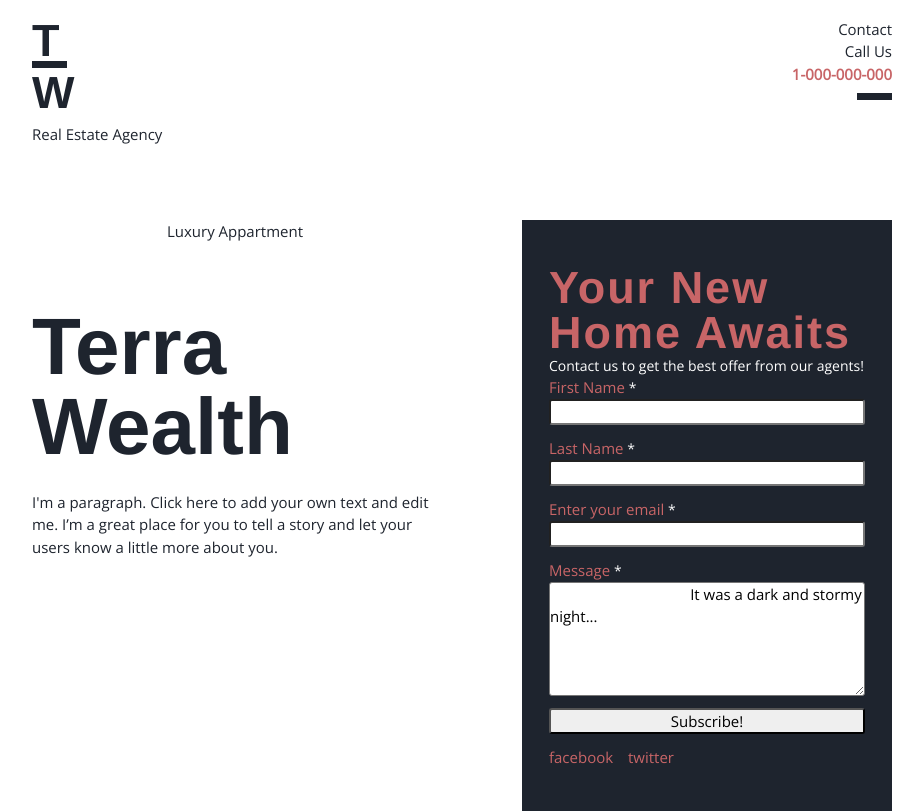
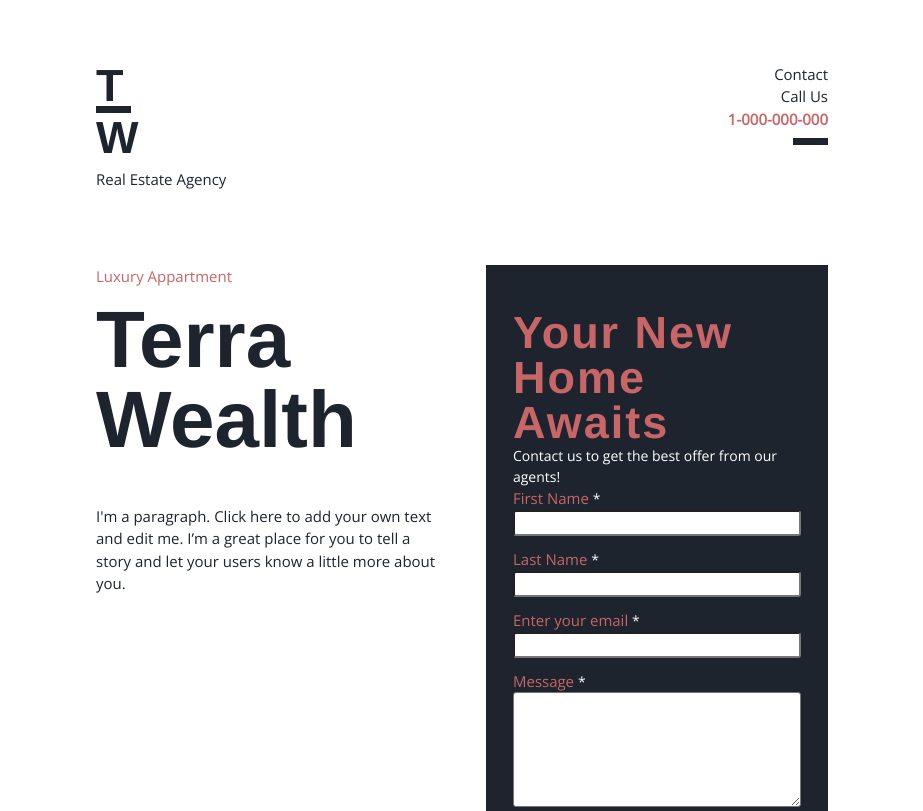
Before and after one commit to e-kai00/terra-wealth, a plain HTML site: page index.html in a window 1280 px wide. Shown: the top 811 px of the page, without its empty margins (178-1101 px from the left). Drawn offline with nearby package versions, Linux system fonts and the light colour scheme.

Commit message:
Style intro section

```diff
--- a/asserts/scss/main.scss
+++ b/asserts/scss/main.scss
@@ -69,7 +69,43 @@ form textarea {
 }
 
 header {
+  margin-top: 3em;
   margin-bottom: 5em;
+}
+
+// --------------------------------------------------------utility classes
+
+.even-columns {
+  display: flex;
+  gap: 3rem;
+}
+
+.even-columns > * {
+  flex: 1;
+  display: flex;
+  flex-direction: column;
+  align-items: center;
+}
+
+.text-center > * {
+  margin-inline: auto;
+}
+
+.page-title {
+  font-family: var(--ff-500);
+  font-size: var(--fs-900);
+  font-weight: var(--fw-bold);
+
+  max-width: 25ch;
+  line-height: 1;
+}
+
+.subtitle {
+  font-family: var(--ff-500);
+  font-size: var(--fs-700);
+  font-weight: var(--fw-bold);
+  line-height: 1;
+  letter-spacing: 2px;
 }
 
 // --------------------------------------------------------general styling
@@ -95,7 +131,7 @@ main {
 }
 
 [class*=__container] {
-  max-width: 70vw;
+  max-width: 60vw;
   margin: 0 auto;
   padding: 1.2em;
 }
@@ -150,6 +186,25 @@ main {
 
 
 // --------------------------------------------------------intro
+
+.intro__content {
+
+  .intro__title {
+    align-items: flex-start;
+
+    > p:first-of-type {
+      color: var(--clr-accent);
+      font-size: var(--fs-400);
+    }
+  }
+
+  .intro--big-title {
+    margin-top: .8em;
+    margin-bottom: 3em;
+  }
+
+}
+
 .form-wrapper {
   @include color-scheme(var(--clr-accent), var(--clr-text));
   padding: 3em 1.8em;
@@ -174,40 +229,3 @@ main {
 
 
 }
-
-
-// utility classes
-
-.even-columns {
-  display: flex;
-  gap: 3rem;
-}
-
-.even-columns > * {
-  flex: 1;
-  display: flex;
-  flex-direction: column;
-  align-items: center;
-}
-
-.text-center > * {
-  margin-inline: auto;
-}
-
-.page-title {
-  font-family: var(--ff-500);
-  font-size: var(--fs-900);
-  font-weight: var(--fw-bold);
-
-  max-width: 25ch;
-  margin-block: 4rem 1.5rem;
-  line-height: 1;
-}
-
-.subtitle {
-  font-family: var(--ff-500);
-  font-size: var(--fs-700);
-  font-weight: var(--fw-bold);
-  line-height: 1;
-  letter-spacing: 2px;
-}
--- a/index.html
+++ b/index.html
@@ -40,9 +40,13 @@
                     <div class="intro__content even-columns">
                         <div class="intro__title">
                             <p>Luxury Appartment</p>
-                            <h1 class="page-title">Terra Wealth</h1>
+                            <div class="intro--big-title">
+                                <p class="page-title">Terra</p>
+                                <p class="page-title">Wealth</p>
+                            </div>
                             <p>
-                                I'm a paragraph. Click here to add your own text and edit me. I’m a great place for you to tell a story and let your users know a little more about you.
+                                I'm a paragraph. Click here to add your own text and edit me. I’m a great place for you
+                                to tell a story and let your users know a little more about you.
                             </p>
                         </div>
                         <div>
@@ -66,7 +70,6 @@
                                     <div class="form-item">
                                         <label for="message">Message <span>*</span></label>
                                         <textarea id="message" name="message" rows="5" cols="33">
-                                    It was a dark and stormy night...
                                 </textarea>
                                     </div>
 
```
Also changed, not shown: asserts/css/main.css.
